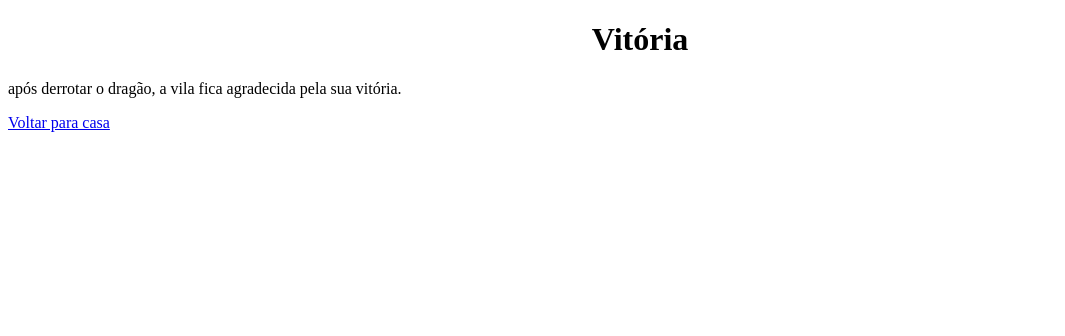
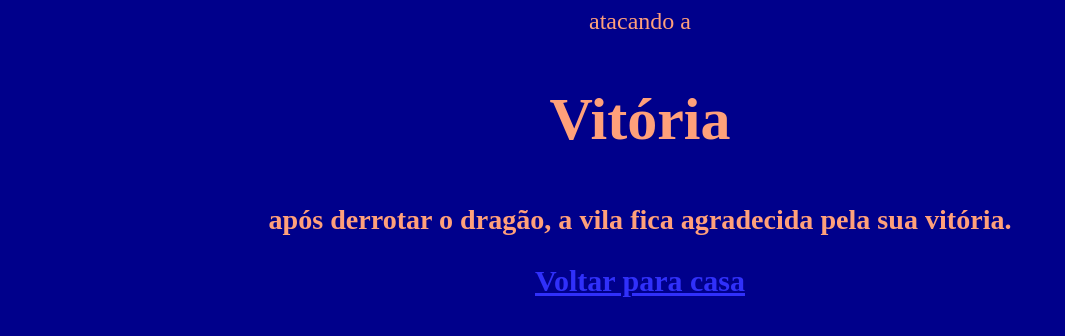
Before and after one commit to JeffreyWinchester/jogo-de-texto, a plain HTML site: page atacando a cabeca.html in a window 1280 px wide. Shown: the whole page, without its empty margins (0-1065 px from the left). Drawn offline with Linux system fonts and the light colour scheme.

Commit message:
asdfasdfd

```diff
--- a/atacando a cabeca.html
+++ b/atacando a cabeca.html
@@ -4,14 +4,18 @@
     <meta charset="UTF-8">
     <meta name="viewport" content="width=device-width, initial-scale=1.0">
     <title>atacando</title>
+    <link rel="stylesheet" href="style.css">atacando a <cabeca class="html"></cabeca>
 </head>
 <body>
     <center>
-   <h1>Vitória</h1>
+   <h2>Vitória</h2>
     </center>
-     <p>após derrotar o dragão, a vila fica agradecida pela sua vitória.</p>
-
-     <a href="FIM.html">Voltar para casa</a>
+     <h3>
+    <p>após derrotar o dragão, a vila fica agradecida pela sua vitória.</p>
+     </h3>
+     <h3>
+    <a href="FIM.html">Voltar para casa</a>
+     </h3>
 
 </body>
 </html>
```
Also changed, not shown: voce ancontra o ovo.html (+1 -1 lines).
